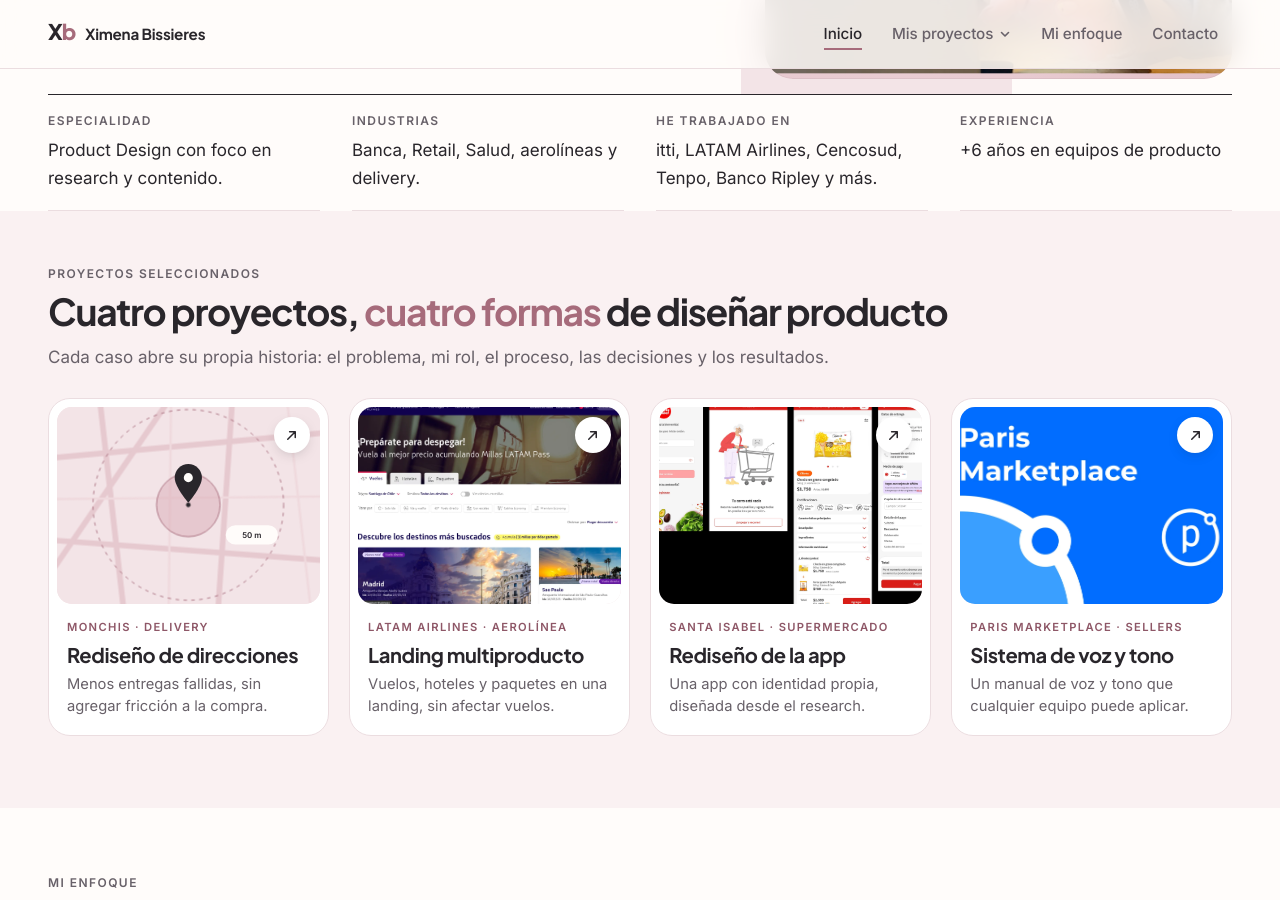
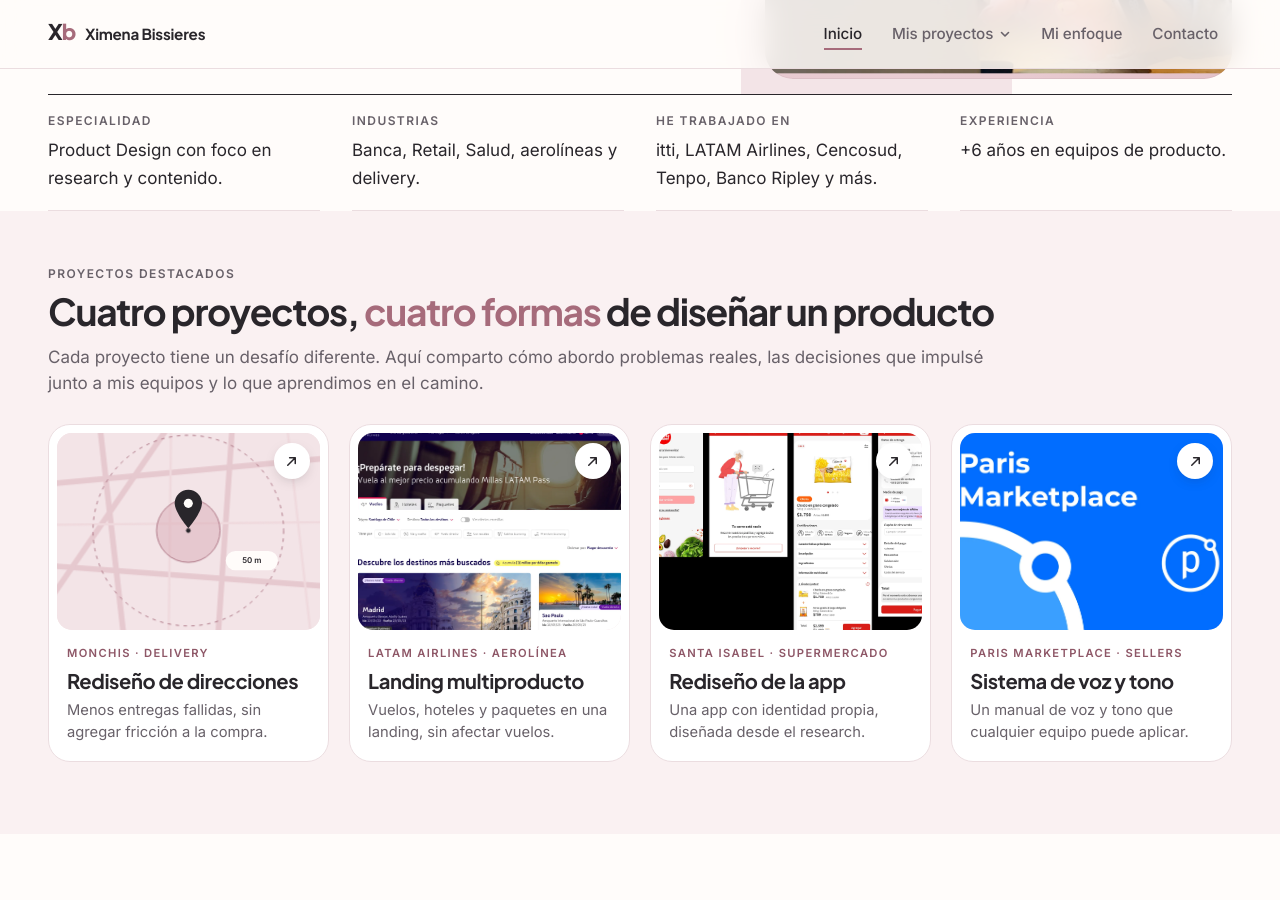
Before and after one commit to ximebissieres/Ximebissieres.github.io, a Jekyll site: the page built from index.html, in a window 1280 px wide and 900 px high, scrolled down 608 px. Built offline with Jekyll 4.4.1, drawn with Linux system fonts in a browser that asks for light colours; some of the changed text lies outside the part shown.

Commit message:
Update home.yml

```diff
--- a/_data/home.yml
+++ b/_data/home.yml
@@ -61,35 +61,35 @@ datos_rapidos:
   - etiqueta: "He trabajado en"
     texto: "itti, LATAM Airlines, Cencosud, Tenpo, Banco Ripley y más."
   - etiqueta: "Experiencia"
-    texto: "+6 años en equipos de producto"
+    texto: "+6 años en equipos de producto."
 
 
 # --- 02 · Proyectos (encabezado de la sección) --------------------------------
 # Las tarjetas de cada proyecto se editan en _data/projects.yml
 proyectos:
-  etiqueta: "Proyectos seleccionados"
-  titulo: "Cuatro proyectos, *cuatro formas* de diseñar producto"
-  bajada: "Cada caso abre su propia historia: el problema, mi rol, el proceso, las decisiones y los resultados."
-  tarjeta_ver_proyecto: "Ver proyecto"          # enlace que aparece en las tarjetas en celular
+  etiqueta: "Proyectos destacados"
+  titulo: "Cuatro proyectos, *cuatro formas* de diseñar un producto"
+  bajada: "Cada proyecto tiene un desafío diferente. Aquí comparto cómo abordo problemas reales, las decisiones que impulsé junto a mis equipos y lo que aprendimos en el camino."
+  tarjeta_ver_proyecto: "Conocer proyecto"          # enlace que aparece en las tarjetas en celular
 
 
 # --- 03 · Mi enfoque ----------------------------------------------------------
 enfoque:
   etiqueta: "Mi enfoque"
   titulo: "Entender el problema. *Diseñar la solución.*"
-  bajada: "Combino investigación, estrategia, diseño y contenido para crear productos digitales centrados en las personas y alineados con los objetivos del negocio."
+  bajada: "Investigo para descubrir oportunidades, conecto hallazgos con objetivos de negocio y participo en la definición de experiencias junto a equipos multidisciplinarios. El storytelling y el contenido atraviesan este proceso, aportando claridad y coherencia a cada interacción."
   # Capacidades: "destacada: true" pinta la tarjeta en rosa con su "marca".
   capacidades:
     - nombre: "Research"
-      descripcion: "Entrevistas, user personas, focus groups y testeos de guerrilla."
+      descripcion: "A través de entrevistas, observación y testeos, identifico necesidades, fricciones y oportunidades que orientan las decisiones de producto."
     - nombre: "Estrategia"
-      descripcion: "Workshops con stakeholders, priorización y working backwards."
+      descripcion: "Colaboro con equipos y stakeholders para conectar hallazgos, definir prioridades y alinear las decisiones de producto con los objetivos del negocio."
     - nombre: "Diseño"
-      descripcion: "Arquitectura de información, flujos, jerarquía y wireframes."
+      descripcion: "Transformo hallazgos en soluciones mediante arquitectura de información, definición de flujos, jerarquías y wireframes que simplifican la experiencia."
     - nombre: "Contenido"
-      descripcion: "Voz y tono, microcopy, sistemas de nomenclatura y accesibilidad."
+      descripcion: "Integro storytelling, voz y tono y microcopy desde la definición de la experiencia, construyendo narrativas que conectan cada momento del viaje."
       destacada: true
-      marca: "Mi base"
+      marca: "Mi sello"
 
 
 # --- 04 · Contacto y CV -------------------------------------------------------
```
